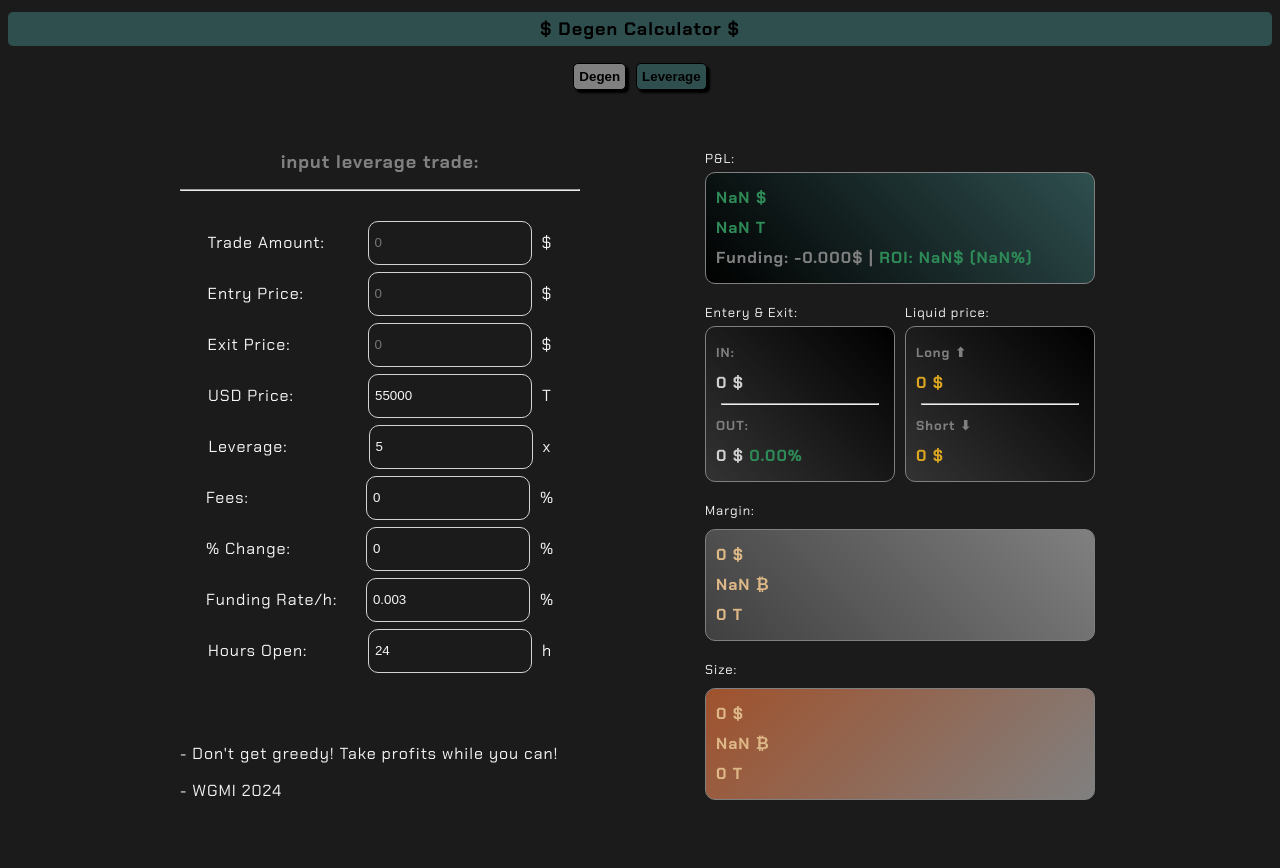
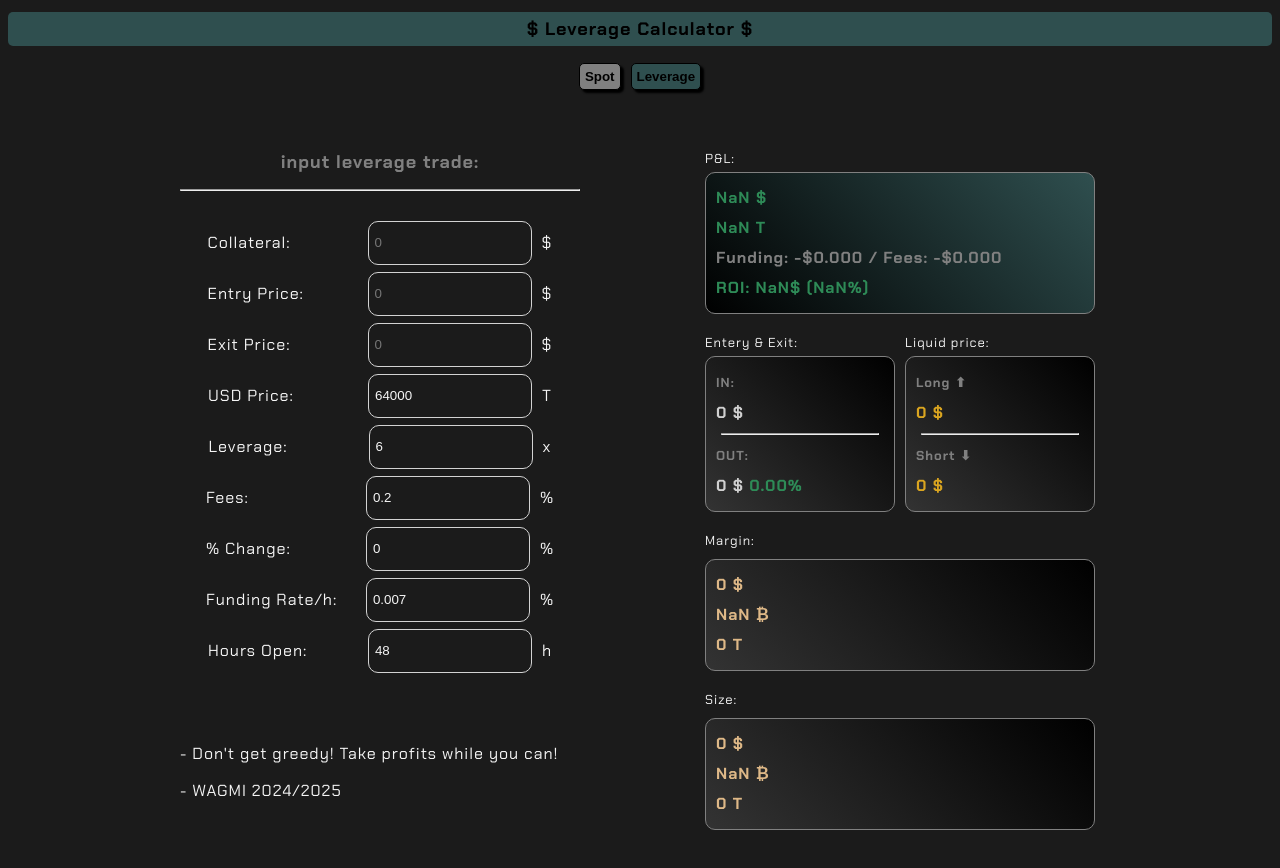
Before and after one commit to samdeez/leverage-calculator, a React (Create React App) app: page / in a window 1280 px wide. Both pictures are taken after a click on the button "Leverage". Shown: the top 868 px of the page. Built offline with nearby package versions, Linux system fonts and the light colour scheme.

Commit message:
fees and ui fix

```diff
--- a/src/App.js
+++ b/src/App.js
@@ -17,7 +17,7 @@ const App = () => {
 
   return (
     <div className="container-wrapper">
-      <h1>$ Degen Calculator $</h1>
+      <h1>$ Leverage Calculator $</h1>
       <div className="button-wrapper">
         <button
           onClick={handleCross}
@@ -27,7 +27,7 @@ const App = () => {
               : { backgroundColor: "gray" }
           }
         >
-          Degen
+          Spot
         </button>
         <button
           onClick={handleIsolated}
--- a/src/Leverage.js
+++ b/src/Leverage.js
@@ -1,15 +1,15 @@
 import React, { useState } from "react";
 
 const Leverage = () => {
-  const [feesPercent, setFeesPercent] = useState(0);
-  const [localPrice, setlocalPrice] = useState(55000);
+  const [feesPercent, setFeesPercent] = useState(0.2);
+  const [localPrice, setlocalPrice] = useState(64000);
   const [invest, setInvest] = useState("");
   const [enterPrice, setEnterPrice] = useState("");
   const [exitPrice, setExitPrice] = useState("");
-  const [leverage, setLeverage] = useState(5);
+  const [leverage, setLeverage] = useState(6);
   const [percentPrice, setPercentPrice] = useState(0);
-  const [fundingHour, setFundingHour] = useState(0.003);
-  const [hours, setHours] = useState(24);
+  const [fundingHour, setFundingHour] = useState(0.007);
+  const [hours, setHours] = useState(48);
 
   const handleFeesPercentChange = (event) => {
     setFeesPercent(event.target.value);
@@ -57,14 +57,19 @@ const Leverage = () => {
   };
 
   function levCalc() {
-    let levSum =
-      (
-        ((Number(invest) * Number(leverage)) / Number(enterPrice)) *
-        (Number(exitPrice) - Number(enterPrice))
-      ).toFixed(2) *
-      (1 - Number(feesPercent) / 100);
+    let pnl = (
+      ((Number(invest) * Number(leverage)) / Number(enterPrice)) *
+      (Number(exitPrice) - Number(enterPrice))
+    ).toFixed(2);
 
-    return levSum;
+    let fees = (Number(invest) * Number(leverage) * Number(feesPercent)) / 100;
+    let funding = (((invest * leverage * fundingHour) / 100) * hours).toFixed(
+      3
+    );
+
+    let result = pnl - fees - funding;
+
+    return result;
   }
 
   function shortCalc() {
@@ -82,7 +87,7 @@ const Leverage = () => {
         </h2>
         <hr style={{ marginBottom: "30px" }} />
         <div className="inputContainer">
-          <div className="inputLabel">Trade Amount:</div>
+          <div className="inputLabel">Collateral:</div>
           <input
             type="number"
             value={invest}
@@ -193,7 +198,7 @@ const Leverage = () => {
 
         <div className="note">
           <p>- Don't get greedy! Take profits while you can!</p>
-          <p>- WGMI 2024</p>
+          <p>- WAGMI 2024/2025</p>
         </div>
       </div>
 
@@ -218,9 +223,15 @@ const Leverage = () => {
           {(levCalc() * localPrice).toLocaleString()} T
           <br />
           <span style={{ color: "gray", fontSize: "medium" }}>
-            Funding: -
-            {(((invest * leverage * fundingHour) / 100) * hours).toFixed(3)}$ |
+            Funding: -$
+            {(((invest * leverage * fundingHour) / 100) * hours).toFixed(3)} /
+            Fees: -$
+            {(
+              (Number(invest) * Number(leverage) * Number(feesPercent)) /
+              100
+            ).toFixed(3)}
           </span>
+          <br />
           <span style={{ fontSize: "medium" }}>
             {" "}
             ROI: {(levCalc() + Number(invest)).toLocaleString()}${" ("}
@@ -233,13 +244,7 @@ const Leverage = () => {
         <div className="reswrapper">
           <div className="reswrapperinner">
             <p className="outputLabel">Entery & Exit:</p>
-            <div
-              className="resultgrid"
-              style={{
-                backgroundColor: "gray",
-                background: "linear-gradient(45deg, #333, black)",
-              }}
-            >
+            <div className="resultgrid">
               <span style={{ fontSize: "small", color: "gray" }}>{"IN:"}</span>{" "}
               <br />
               <span style={{ color: "#d0d0d0" }}>
@@ -271,8 +276,6 @@ const Leverage = () => {
             <div
               className="resultgrid"
               style={{
-                backgroundColor: "darkslategray",
-                background: "linear-gradient(45deg, #333, black)",
                 color: "goldenrod",
               }}
             >
@@ -293,7 +296,7 @@ const Leverage = () => {
         <p className="outputLabel">Margin:</p>
 
         <div className="pl">
-          <p className="resultgrid">
+          <p className="resultgrid" style={{ color: "burlywood" }}>
             {(invest * 1).toLocaleString()} $
             <br />
             {(invest / enterPrice).toFixed(6)} ₿
@@ -301,14 +304,7 @@ const Leverage = () => {
             {(invest * localPrice).toLocaleString()} T
           </p>
           <p className="outputLabel">Size:</p>
-          <p
-            className="resultgrid"
-            style={{
-              backgroundColor: "sienna",
-              background: "linear-gradient(135deg, sienna, gray)",
-              color: "burlywood",
-            }}
-          >
+          <p className="resultgrid" style={{ color: "burlywood" }}>
             {(invest * leverage).toLocaleString()} $
             <br />
             {((invest / enterPrice) * leverage).toFixed(6)} ₿
--- a/src/Spot.js
+++ b/src/Spot.js
@@ -155,7 +155,7 @@ const Spot = () => {
 
         <div className="note">
           <p>- Don't get greedy! Take profits while you can!</p>
-          <p>- WGMI 2024</p>
+          <p>- WAGMI 2024/2025</p>
         </div>
       </div>
 
--- a/src/styles.css
+++ b/src/styles.css
@@ -101,10 +101,10 @@ input:focus {
   width: -webkit-fill-available;
 }
 .resultgrid {
-  color: burlywood;
+  color: gray;
   font-weight: bold;
   background-color: #404040;
-  background: linear-gradient(45deg, #404040, gray);
+  background: linear-gradient(45deg, #333, black);
   border: 1px solid gray;
   border-radius: 10px;
   padding: 10px;
```
